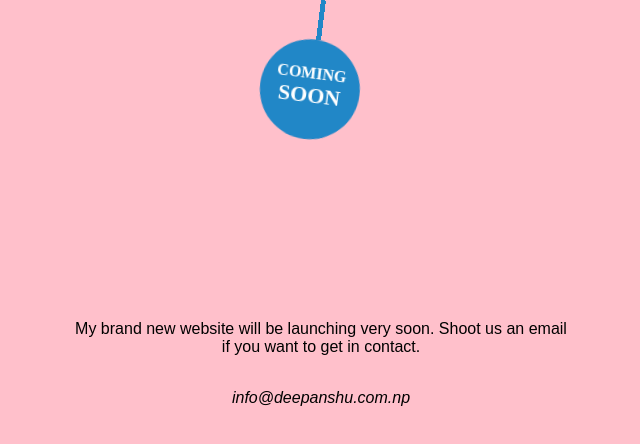
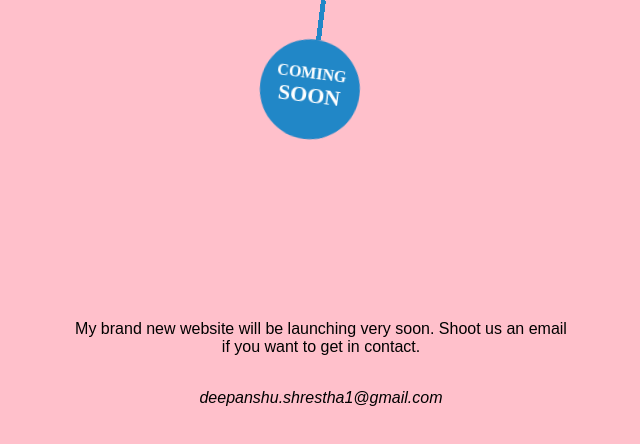
Before and after one commit to deep4anshu/deepanshu.github.io, a plain HTML site: page index.html in a window 1280 px wide. Shown: the whole page, without its empty margins (319-959 px from the left). Drawn offline with nearby package versions, Linux system fonts and the light colour scheme.

Commit message:
Update index.html

```diff
--- a/index.html
+++ b/index.html
@@ -23,7 +23,7 @@
 
   <p class="message">My brand new website will be launching very soon. Shoot us an email if you want to get in contact.</p>
 
-  <p class="mailtoaddress"><em>info@deepanshu.com.np</em></p>
+  <p class="mailtoaddress"><em>deepanshu.shrestha1@gmail.com</em></p>
 </div>
 <!-- partial -->
 
```
